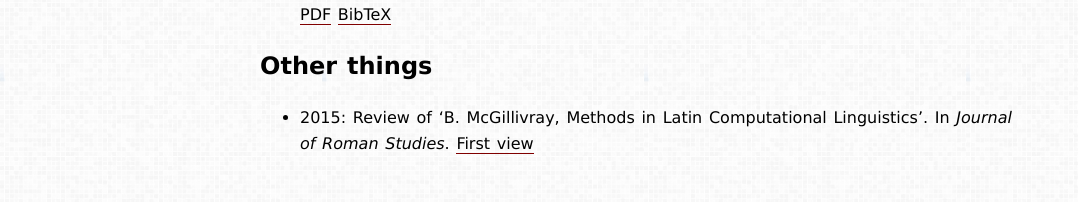
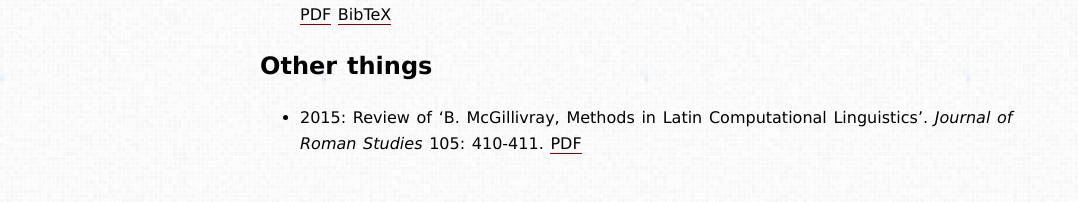
Before and after one commit to mlj/mlj.github.io, a Jekyll site: the page built from research/index.md, in a window 1280 px wide. Shown: the part 702-904 px from the top of the page, without its empty margins (0-1078 px from the left). Built offline with Jekyll 4.4.1, drawn with Linux system fonts in a browser that asks for light colours; some web fonts are replaced.

Commit message:
Updated reference to JRS review.

```diff
--- a/research/index.md
+++ b/research/index.md
@@ -15,4 +15,4 @@ layout: page
 
 ## Other things
 
-* 2015: Review of 'B. McGillivray, Methods in Latin Computational Linguistics'. In _Journal of Roman Studies_. [First view](http://journals.cambridge.org/abstract_S0075435815001112)
+* 2015: Review of 'B. McGillivray, Methods in Latin Computational Linguistics'. _Journal of Roman Studies_ 105: 410-411. [PDF](http://journals.cambridge.org/abstract_S0075435815001112)
```
